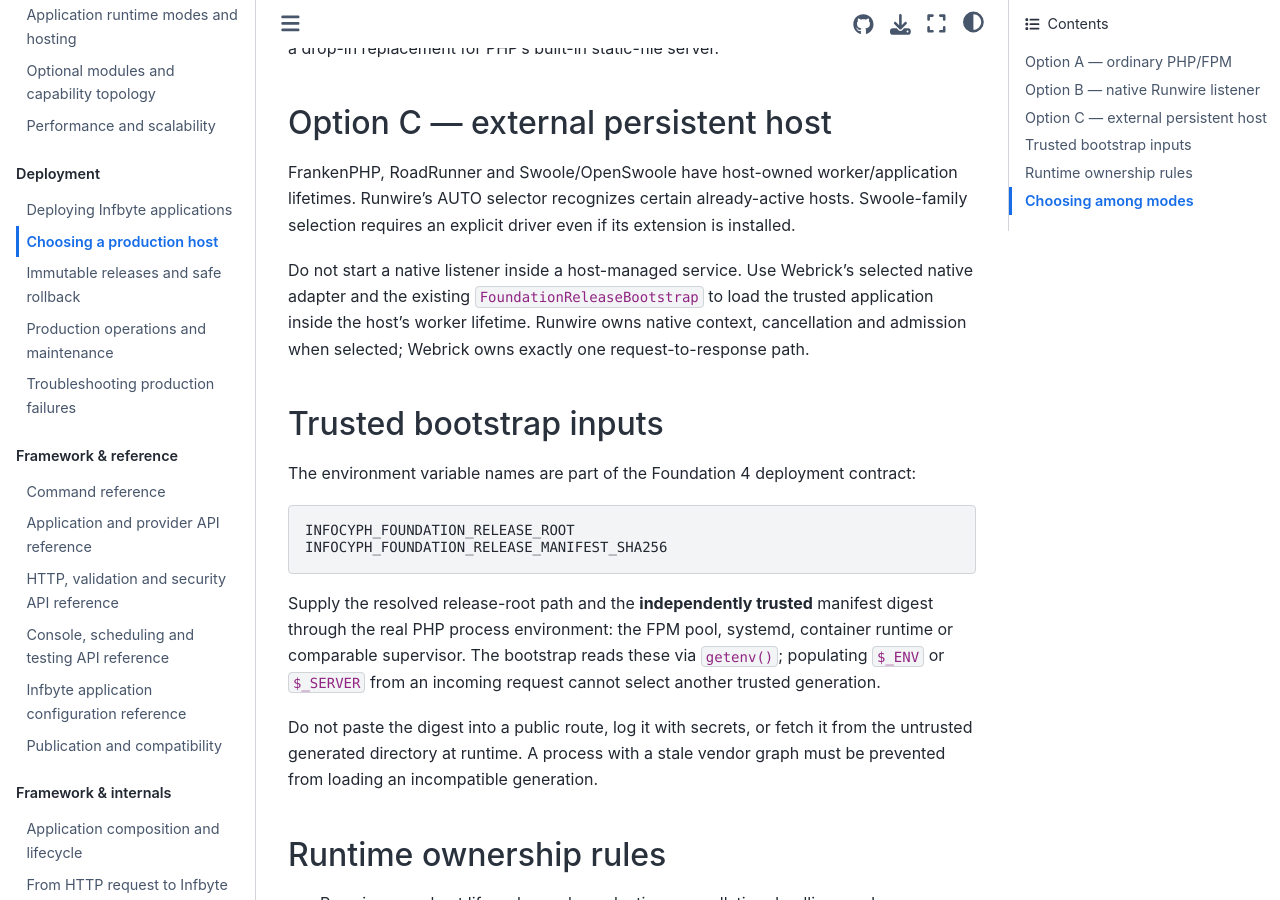
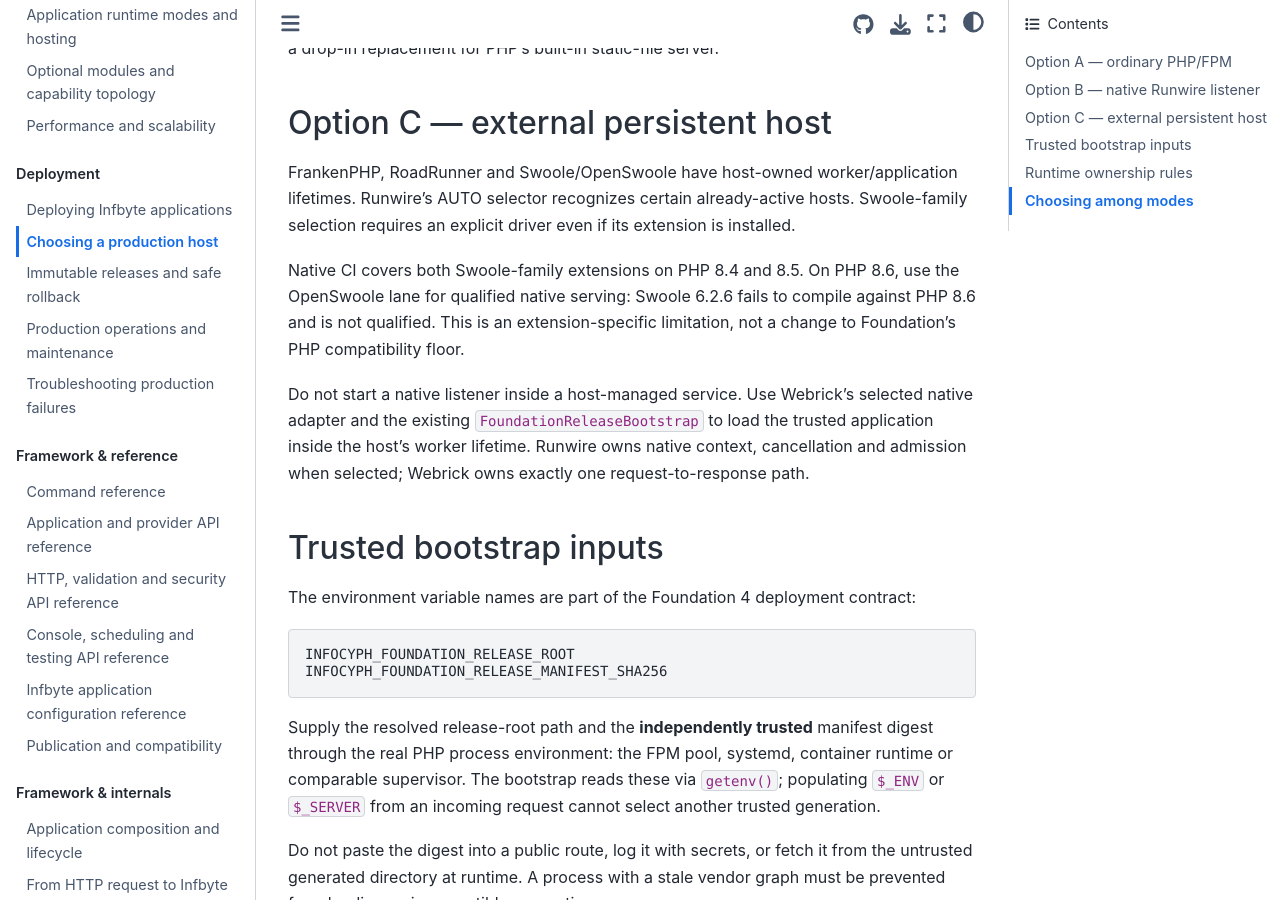
Before and after one commit to infocyph/Foundation, a Sphinx documentation site: the page built from docs/deployment/hosting.rst, in a window 1280 px wide and 900 px high, scrolled down 996 px. Built offline with Sphinx 7.4.7 and the Sphinx Book theme 1.1.4, drawn with Linux system fonts in a browser that asks for light colours.

Commit message:
ci(f00-a25): qualify supported native extension pairs and document upstream limit

```diff
--- a/docs/deployment/hosting.rst
+++ b/docs/deployment/hosting.rst
@@ -56,6 +56,12 @@ FrankenPHP, RoadRunner and Swoole/OpenSwoole have host-owned
 worker/application lifetimes. Runwire's AUTO selector recognizes
 certain already-active hosts. Swoole-family selection requires an
 explicit driver even if its extension is installed.
+
+Native CI covers both Swoole-family extensions on PHP 8.4 and 8.5.
+On PHP 8.6, use the OpenSwoole lane for qualified native serving:
+Swoole 6.2.6 fails to compile against PHP 8.6 and is not qualified.
+This is an extension-specific limitation, not a change to Foundation's
+PHP compatibility floor.
 
 Do not start a native listener inside a host-managed service.
 Use Webrick's selected native adapter and the existing
--- a/docs/reference/publication-readiness.rst
+++ b/docs/reference/publication-readiness.rst
@@ -28,7 +28,7 @@ What has been verified
 The Foundation development branch contains an Infbyte-branded Sphinx
 manual, navigation and Read the Docs configuration. The documentation
 CI builds HTML with warnings treated as errors, validates complete
-PHP example code blocks with PHP 8.4 syntax checks, and runs a
+PHP example code blocks with PHP 8.6 syntax checks, and runs a
 lightweight public API/feature drift check.
 
 The Infbyte manual's planned authoring work was completed through D15-B.
@@ -102,7 +102,7 @@ dependencies and run the strict build:
    python docs/tools/lint_php_blocks.py
 
 ``lint_php_blocks.py`` requires a PHP CLI executable. The GitHub
-documentation workflow selects PHP 8.4. Complete example assets with
+documentation workflow selects PHP 8.6. Complete example assets with
 ``.php.txt`` extensions are syntax-checked explicitly by the same
 workflow.
 
```
Also changed, not shown: docs/plans/foundation-risk-engine-handoff-plan.md (+4 -0 lines), docs/runtime-hosting.md (+7 -2 lines), 2 other files.
